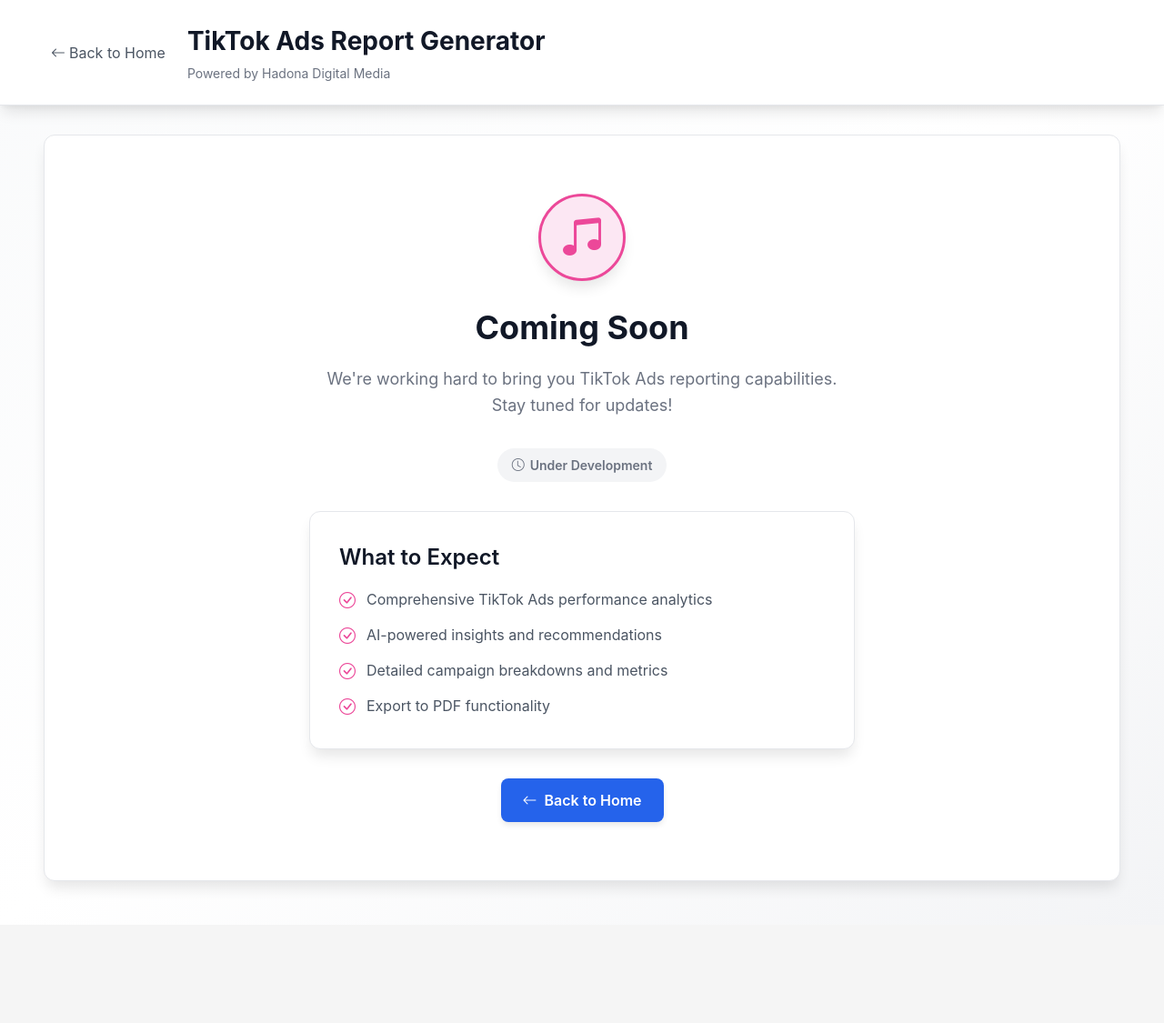
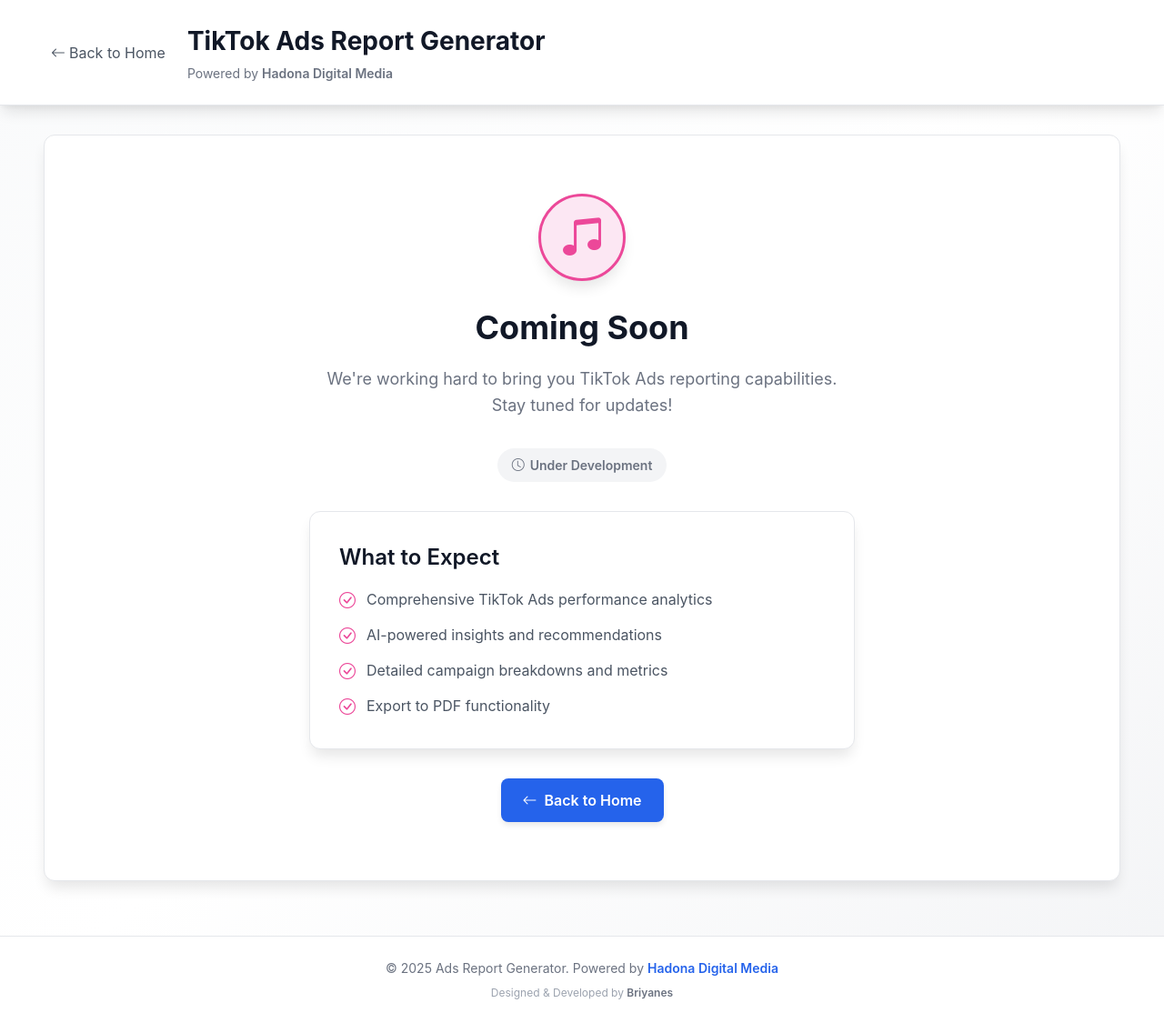
Before and after one commit to Briyanes/meta-ads-report-generator, a Next.js app: page /tiktok-ads in a window 1280 px wide. Shown: the whole page at 91% size. Before the commit the page ends 1017 px from the top, so only its background shows below. Built offline with nearby package versions, Linux system fonts and the light colour scheme.

Commit message:
fix: Standardize footer across all pages, bold 'Hadona Digital Media' in headers, and change meta-ads background from blue to white

```diff
--- a/app/google-ads/page.tsx
+++ b/app/google-ads/page.tsx
@@ -86,7 +86,7 @@
                 color: '#6b7280',
                 margin: 0
               }}>
-                Powered by Hadona Digital Media
+                Powered by <span style={{ fontWeight: '600' }}>Hadona Digital Media</span>
               </p>
             </div>
           </div>
@@ -234,6 +234,37 @@
           </button>
         </div>
       </main>
+
+      {/* Footer */}
+      <footer style={{
+        backgroundColor: '#ffffff',
+        borderTop: '1px solid #e5e7eb',
+        marginTop: '12px'
+      }}>
+        <div className="responsive-footer" style={{
+          maxWidth: '1400px',
+          margin: '0 auto',
+          padding: '24px 48px',
+          textAlign: 'center'
+        }}>
+          <p className="footer-line-1" style={{
+            fontSize: '14px',
+            color: '#6b7280',
+            margin: 0,
+            marginBottom: '8px'
+          }}>
+            <span className="footer-text-1">© 2025 Ads Report Generator. Powered by</span>
+            <span className="footer-hadona" style={{ fontWeight: '600', color: '#2563eb', marginLeft: '4px' }}>Hadona Digital Media</span>
+          </p>
+          <p style={{
+            fontSize: '12px',
+            color: '#9ca3af',
+            margin: 0
+          }}>
+            Designed & Developed by <span style={{ fontWeight: '600', color: '#6b7280' }}>Briyanes</span>
+          </p>
+        </div>
+      </footer>
     </div>
   )
 }
--- a/app/home/page.tsx
+++ b/app/home/page.tsx
@@ -114,7 +114,7 @@
               color: '#6b7280',
               margin: 0
             }}>
-              Powered by Hadona Digital Media
+              Powered by <span style={{ fontWeight: '600' }}>Hadona Digital Media</span>
             </p>
           </div>
           <div style={{
@@ -2000,7 +2000,7 @@
                     marginBottom: '4px',
                     fontSize: '14px'
                   }}>
-                    Powered by Hadona Digital Media
+                    Powered by <span style={{ fontWeight: '600' }}>Hadona Digital Media</span>
                   </div>
                   <div style={{
                     fontSize: '12px',
--- a/app/meta-ads/page.tsx
+++ b/app/meta-ads/page.tsx
@@ -320,7 +320,7 @@
   return (
     <div style={{
       minHeight: '100vh',
-      background: 'linear-gradient(135deg, #2B46BB 0%, #1e35a0 100%)',
+      background: 'linear-gradient(to bottom right, #f9fafb, #ffffff, #f3f4f6)',
       fontFamily: '-apple-system, BlinkMacSystemFont, "Segoe UI", Roboto, sans-serif'
     }}>
       {/* Header */}
@@ -372,7 +372,7 @@
               margin: 0,
               lineHeight: '1.3'
             }}>
-              Powered by Hadona Digital Media
+              Powered by <span style={{ fontWeight: '600' }}>Hadona Digital Media</span>
             </p>
           </div>
           <div className="responsive-header-logo-container" style={{
@@ -1375,7 +1375,7 @@
             marginBottom: '8px'
           }}>
             <span className="footer-text-1">© 2025 Ads Report Generator. Powered by</span>
-            <span className="footer-hadona" style={{ fontWeight: '600', color: '#2563eb', marginLeft: '4px' }}> Hadona Digital Media</span>
+            <span className="footer-hadona" style={{ fontWeight: '600', color: '#2563eb', marginLeft: '4px' }}>Hadona Digital Media</span>
           </p>
           <p style={{
             fontSize: '12px',
--- a/app/tiktok-ads/page.tsx
+++ b/app/tiktok-ads/page.tsx
@@ -86,7 +86,7 @@
                 color: '#6b7280',
                 margin: 0
               }}>
-                Powered by Hadona Digital Media
+                Powered by <span style={{ fontWeight: '600' }}>Hadona Digital Media</span>
               </p>
             </div>
           </div>
@@ -234,6 +234,37 @@
           </button>
         </div>
       </main>
+
+      {/* Footer */}
+      <footer style={{
+        backgroundColor: '#ffffff',
+        borderTop: '1px solid #e5e7eb',
+        marginTop: '12px'
+      }}>
+        <div className="responsive-footer" style={{
+          maxWidth: '1400px',
+          margin: '0 auto',
+          padding: '24px 48px',
+          textAlign: 'center'
+        }}>
+          <p className="footer-line-1" style={{
+            fontSize: '14px',
+            color: '#6b7280',
+            margin: 0,
+            marginBottom: '8px'
+          }}>
+            <span className="footer-text-1">© 2025 Ads Report Generator. Powered by</span>
+            <span className="footer-hadona" style={{ fontWeight: '600', color: '#2563eb', marginLeft: '4px' }}>Hadona Digital Media</span>
+          </p>
+          <p style={{
+            fontSize: '12px',
+            color: '#9ca3af',
+            margin: 0
+          }}>
+            Designed & Developed by <span style={{ fontWeight: '600', color: '#6b7280' }}>Briyanes</span>
+          </p>
+        </div>
+      </footer>
     </div>
   )
 }
```
